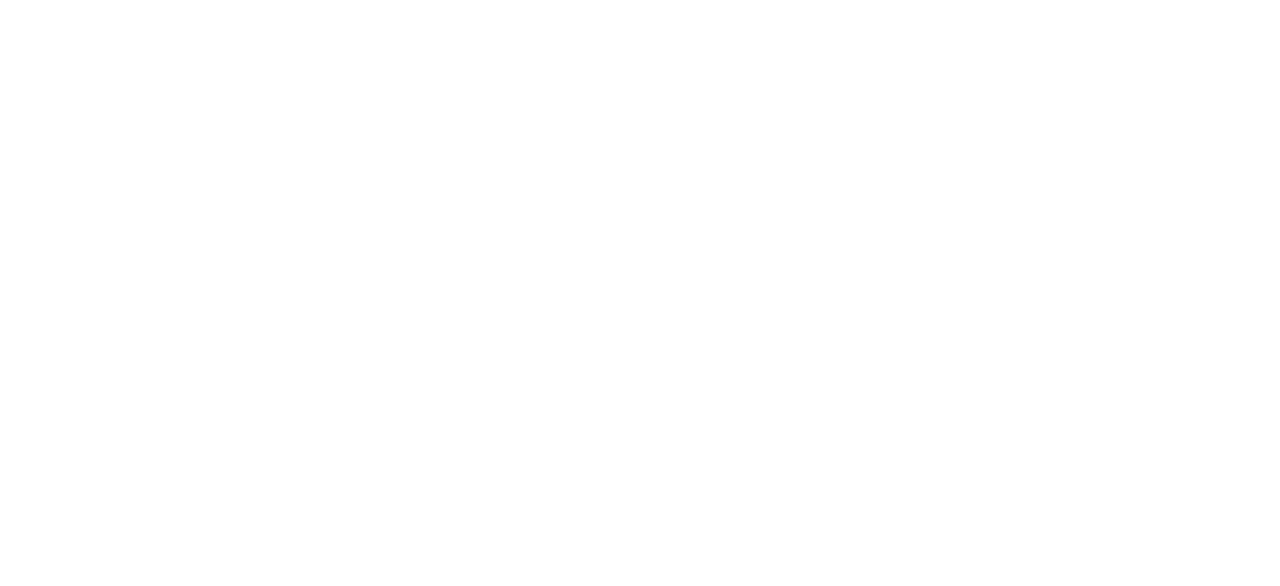
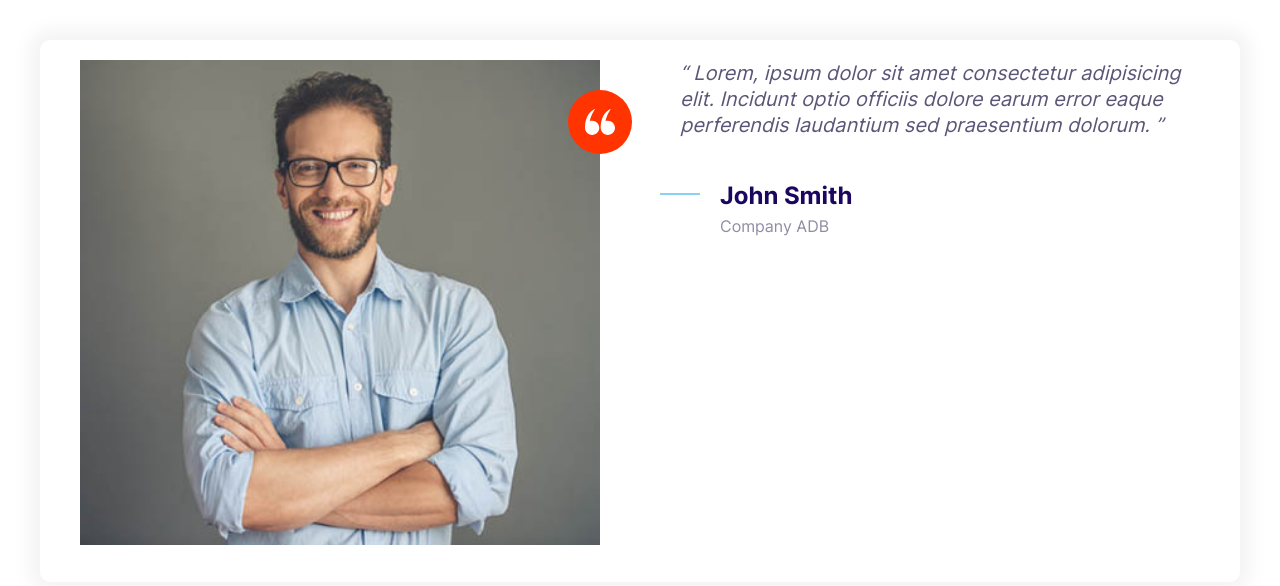
Before and after one commit to jinhandu/Moshify-SASS-Version, a plain HTML site: page index.html in a window 1280 px wide. Drawn offline with Linux system fonts and the light colour scheme.

Commit message:
Create testimonial component

```diff
--- /dev/null
+++ b/css/scss/_testimonial.scss
@@ -0,0 +1,36 @@
+.testimonial {
+  &:hover {
+    transform: none;
+  }
+}
+.testimonial__header {
+  margin-top: 2rem;
+  margin-left: 4rem;
+  margin-right: 4rem;
+  position: relative;
+  @media screen and (min-width: $mediaBreakPoiontMedium) {
+    margin-bottom: 3rem;
+  }
+}
+
+.testimonial__img {
+  width: 100%;
+}
+.testimonial__icon-container {
+  .icon {
+    width: 30px;
+    height: 30px;
+    fill: #fff;
+  }
+  background-color: #ff3400;
+  position: absolute;
+  top: 30px;
+  right: -32px;
+}
+.testimonial__quote {
+  padding-top: 0;
+  padding-left: 2rem;
+  padding-right: 2rem;
+  margin: 0;
+  margin-bottom: 4rem;
+}
--- a/css/style.scss
+++ b/css/style.scss
@@ -1,3 +1,4 @@
+@import "./scss/media-query-break-points";
 @import "./scss/color-palette";
 @import "./scss/fonts";
 @import "./scss/typography";
@@ -15,3 +16,4 @@
 @import "./scss/media";
 @import "./scss/quote";
 @import "./scss/grid";
+@import "./scss/testimonial";
--- a/index.html
+++ b/index.html
@@ -8,5 +8,40 @@
     <link rel="stylesheet" href="./css/library/normalize.css" />
     <title>JinhanMoshify</title>
   </head>
-  <body></body>
+  <body style="padding: 4rem">
+    <div class="card testimonial">
+      <div class="grid grid--1x2">
+        <div class="header testimonial__header">
+          <span class="icon-container testimonial__icon-container">
+            <svg class="icon icon--primary">
+              <use xlink:href="images/sprite.svg#quotes"></use>
+            </svg>
+          </span>
+          <img class="testimonial__img" src="./images/testimonial.jpg" alt="" />
+        </div>
+        <blockquote class="quote testimonial__quote">
+          <p class="quote__text">
+            Lorem, ipsum dolor sit amet consectetur adipisicing elit. Incidunt
+            optio officiis dolore earum error eaque perferendis laudantium sed
+            praesentium dolorum.
+          </p>
+          <footer>
+            <div class="media">
+              <div class="media__image quote__line">
+                <svg class="icon icon--primary">
+                  <use xlink:href="images/sprite.svg#line"></use>
+                </svg>
+              </div>
+              <div class="media__body">
+                <h3 class="media__title quote__author">John Smith</h3>
+                <div class="media__description quote__organization">
+                  Company ADB
+                </div>
+              </div>
+            </div>
+          </footer>
+        </blockquote>
+      </div>
+    </div>
+  </body>
 </html>
```
Also changed, not shown: components/testimonial.html (added, +34 -0 lines), css/style.css, images/testimonial.jpg (added), 1 other file.
